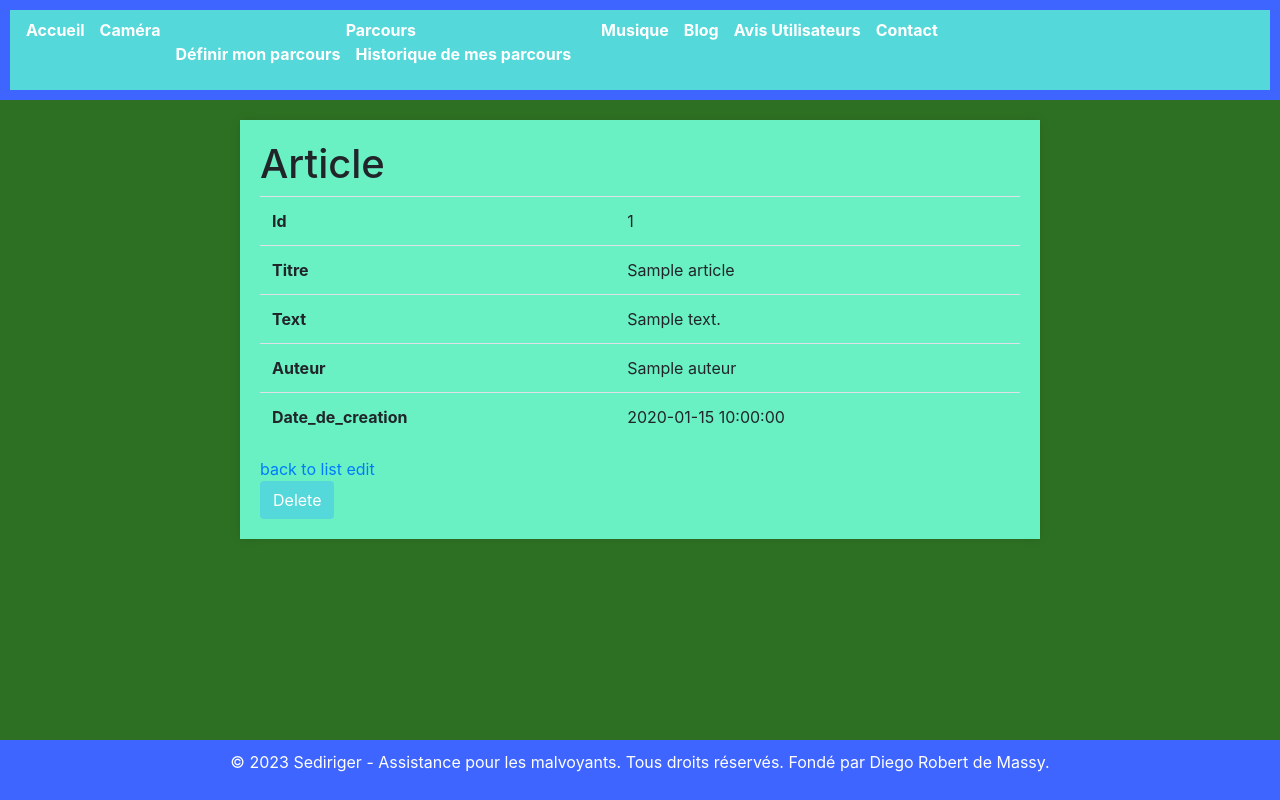
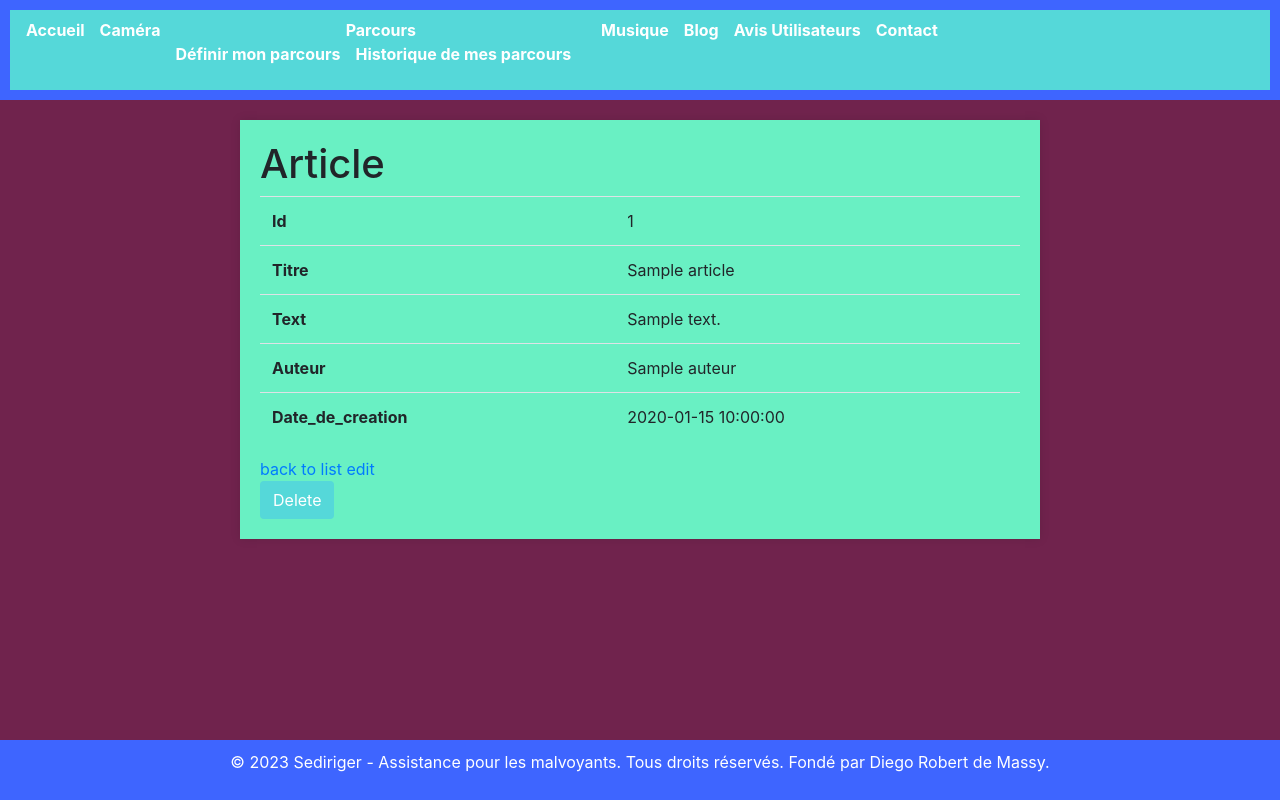
Before and after one commit to DiegoMarck/SeDiriger, a Symfony app: template templates/article/show.html.twig in a window 1280 px wide. Run offline with Twig, Linux system fonts and the light colour scheme; the template is opened without the code that fills it: most values are stand-ins (such as "Sample title", 1, 10 or a date in 2020); some libraries are stand-ins or nearby versions.

Commit message:
test css

```diff
--- a/public/css/style.css
+++ b/public/css/style.css
@@ -11,7 +11,7 @@ ul {
 body {
     font-family: 'Arial', sans-serif;
     line-height: 1.6;
-    background-color: #2d7023 !important;
+    background-color: #70234d !important;
     color: #333;
 }
 
```
